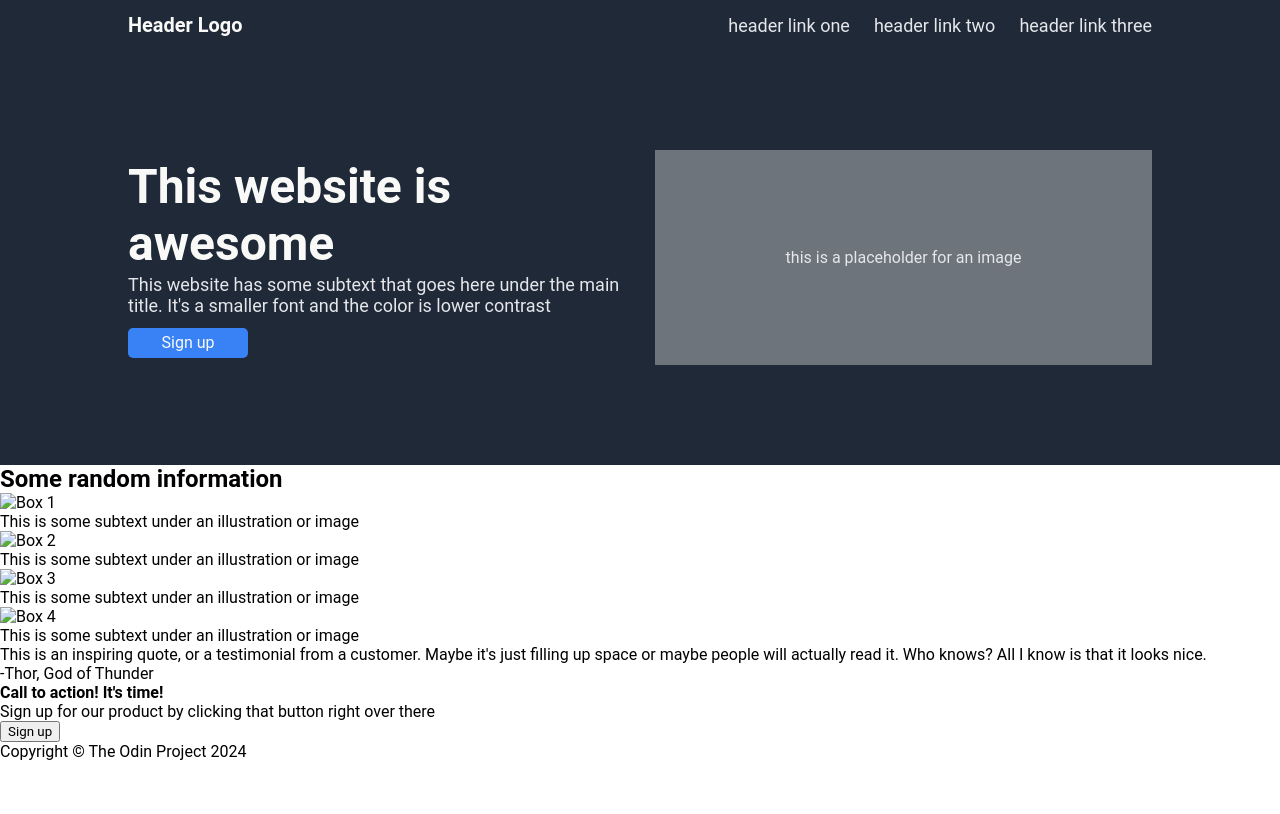
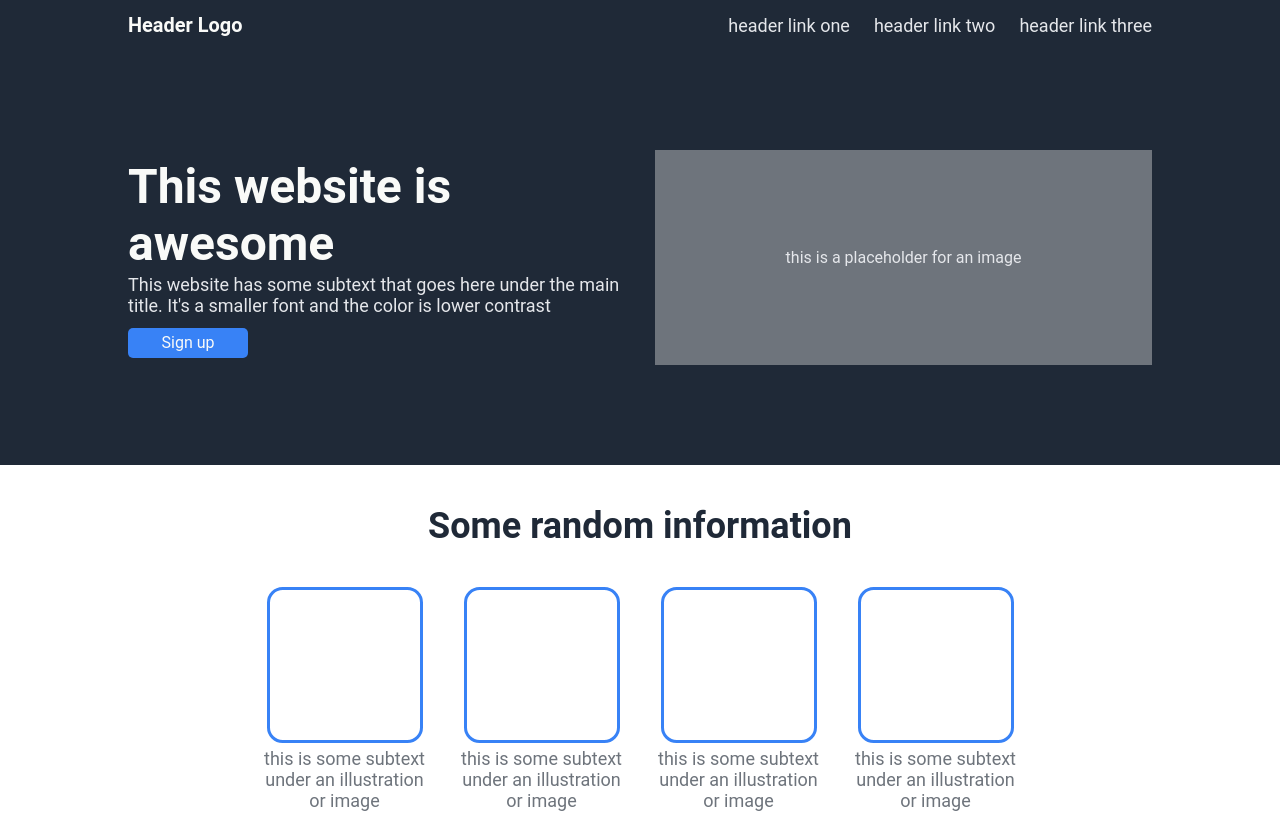
Before and after one commit to OFranjas/odin-landin-page, a plain HTML site: page index.html in a window 1280 px wide. Shown: the top 814 px of the page. Drawn offline with Linux system fonts and the light colour scheme.

Commit message:
Add Information section styling
Added CSS styling for the information section. Changed the boxes from divs to images in the HTML.

```diff
--- a/index.html
+++ b/index.html
@@ -43,20 +43,20 @@
       <h2>Some random information</h2>
       <div class="boxes">
         <div class="box">
-          <img src="box1.png" alt="Box 1" />
-          <p>This is some subtext under an illustration or image</p>
+          <div class="image"></div>
+          <p>this is some subtext under an illustration or image</p>
         </div>
         <div class="box">
-          <img src="box2.png" alt="Box 2" />
-          <p>This is some subtext under an illustration or image</p>
+          <div class="image"></div>
+          <p>this is some subtext under an illustration or image</p>
         </div>
         <div class="box">
-          <img src="box3.png" alt="Box 3" />
-          <p>This is some subtext under an illustration or image</p>
+          <div class="image"></div>
+          <p>this is some subtext under an illustration or image</p>
         </div>
         <div class="box">
-          <img src="box4.png" alt="Box 4" />
-          <p>This is some subtext under an illustration or image</p>
+          <div class="image"></div>
+          <p>this is some subtext under an illustration or image</p>
         </div>
       </div>
     </div>
--- a/style.css
+++ b/style.css
@@ -2,6 +2,8 @@
   font-family: "Roboto", sans-serif;
   margin: 0;
 }
+
+/* ------------------ Header ---------------------  */
 
 .header {
   display: flex;
@@ -38,6 +40,8 @@
   text-decoration: none;
 }
 
+/* -------------------- Hero --------------------- */
+
 .hero {
   display: flex;
   justify-content: center;
@@ -46,7 +50,7 @@
   padding: 100px 0;
 }
 
-.hero .placeholder {
+.placeholder {
   background-color: rgb(110, 116, 124);
   color: #e5e7eb;
   width: 50%;
@@ -71,7 +75,7 @@
 }
 
 .hero-text p {
-    color: #E5E7EB;
+  color: #e5e7eb;
   font-size: 18px;
   margin-bottom: 12px;
 }
@@ -86,3 +90,51 @@
   border: none;
   border-radius: 5px;
 }
+
+/* -------------------- Information ---------------------- */
+
+.information {
+  display: flex;
+  flex-direction: column;
+  justify-content: center;
+  align-items: center;
+}
+
+.information h2 {
+  color: #1f2937;
+  font-size: 36px;
+  font-weight: 36px;
+  margin: 40px;
+}
+
+.boxes {
+  display: flex;
+  justify-content: space-between;
+  align-items: center;
+  margin-left: 20%;
+  margin-right: 20%;
+  margin-bottom: 100px;
+  gap: 20px;
+}
+
+.box {
+  display: flex;
+  flex-direction: column;
+  justify-content: center;
+  align-items: center;
+  width: 30%;
+}
+
+.box .image {
+  width: 150px;
+  height: 150px;
+  border: #3882f6 3px solid;
+  border-radius: 10%;
+  margin-bottom: 5px;
+}
+
+.box p {
+  font-size: 18px;
+  color: rgb(110, 116, 124);
+  text-align: center;
+}
```
Lines whose indentation alone changed are shown as unchanged.
